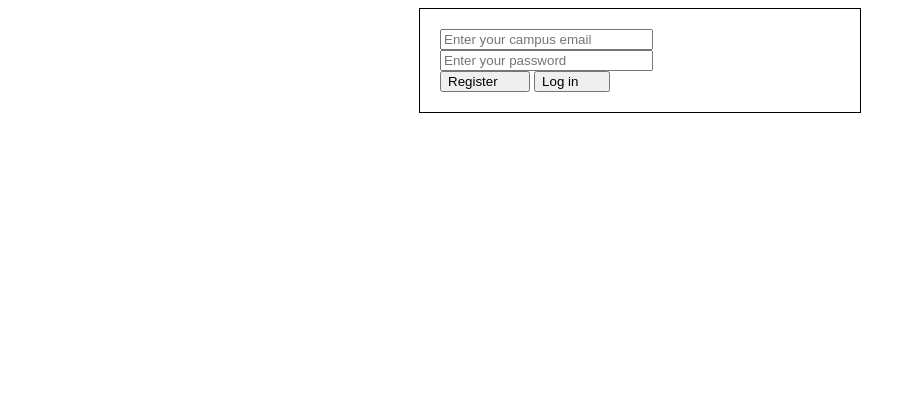
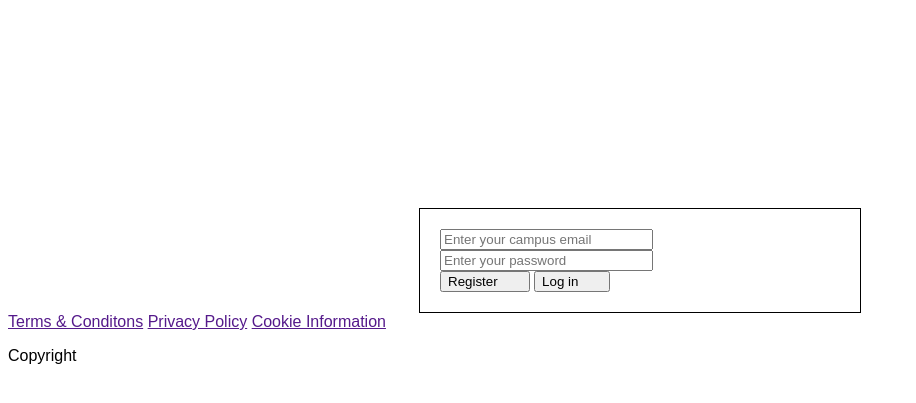
Before and after one commit to JumpStart-SFU/JumpStart, a PHP site: page / in a window 1280 px wide. Shown: the top 403 px of the page, without its empty margins (0-916 px from the left). Run offline with PHP 8.4, Linux system fonts and the light colour scheme.

Commit message:
Added search.php and footer.php
A footer partial is added to all the pages which will be where the
legal information is placed.

The form in index.php is placed in the middle.

A skeleton file for search.php is created. More implementation will be
done later.

```diff
--- a/css/index.css
+++ b/css/index.css
@@ -8,13 +8,25 @@ body {
 
 .form {
   padding: 20px;
-  width:400px;
+  width: 400px;
+
   margin-top: auto;
-  margin-right:auto;
-  margin-left:auto;
+  margin-right: auto;
+  margin-left: auto;
+  margin-bottom: auto;
+
   border:1px solid #000;
 }
 
 .form input {
   padding-right: 30px;
 }
+
+.homepage-main-logo {
+  /*
+  background-color: #4444FF;
+  */
+
+  height: 200px;
+  width: 200px;
+}
--- /dev/null
+++ b/include/partial/footer.php
@@ -0,0 +1,16 @@
+<?php
+/**
+ * @file
+ * Code for footer stuff
+ */
+
+?>
+
+<footer class="footer">
+  <div class="menu">
+    <a href="">Terms &amp; Conditons</a>
+    <a href="">Privacy Policy</a>
+    <a href="">Cookie Information</a>
+    <p>Copyright</p>
+  </div>
+</footer>
--- a/include/partial/sidebar.php
+++ b/include/partial/sidebar.php
@@ -11,7 +11,7 @@
     <a href="index.php">Home</a>
   </div>
   <div class="search">
-    <a href="">Search</a>
+    <a href="search.php">Search</a>
   </div>
   <div class="message">
     <a href="">Message</a>
--- a/index.php
+++ b/index.php
@@ -92,7 +92,8 @@ if (isset($_POST['email']) && isset($_POST['password'])) {
   <link rel="stylesheet" type="text/css" href="css/index.css" />
 </head>
 <body>
-  <div class="header">
+  <div class="homepage-main-logo">
+    <img src="" />
   </div>
   <div class="form">
     <form action="index.php" method="post">
@@ -100,7 +101,8 @@ if (isset($_POST['email']) && isset($_POST['password'])) {
       <input type="password" name="password" placeholder="Enter your password" /><br/>
       <a href="register.php"><input type="button" value="Register" /></a>
       <input type="submit" value="Log in" /><br/>
-  </form>
+    </form>
   </div>
+  <?php include_once 'include/partial/footer.php'; ?>
 </body>
 </html>
--- a/register.php
+++ b/register.php
@@ -125,5 +125,6 @@ if (isset($_POST['username']) ||
       <br />
       <input type="submit" value="Register" />
     </form>
+    <?php include_once 'include/partial/footer.php'; ?>
   </body>
 </html>
```
Also changed, not shown: search.php (renamed from include/swiftmailer/lib/classes/Swift/Events/ResponseListener.php, +24 -21 lines).
